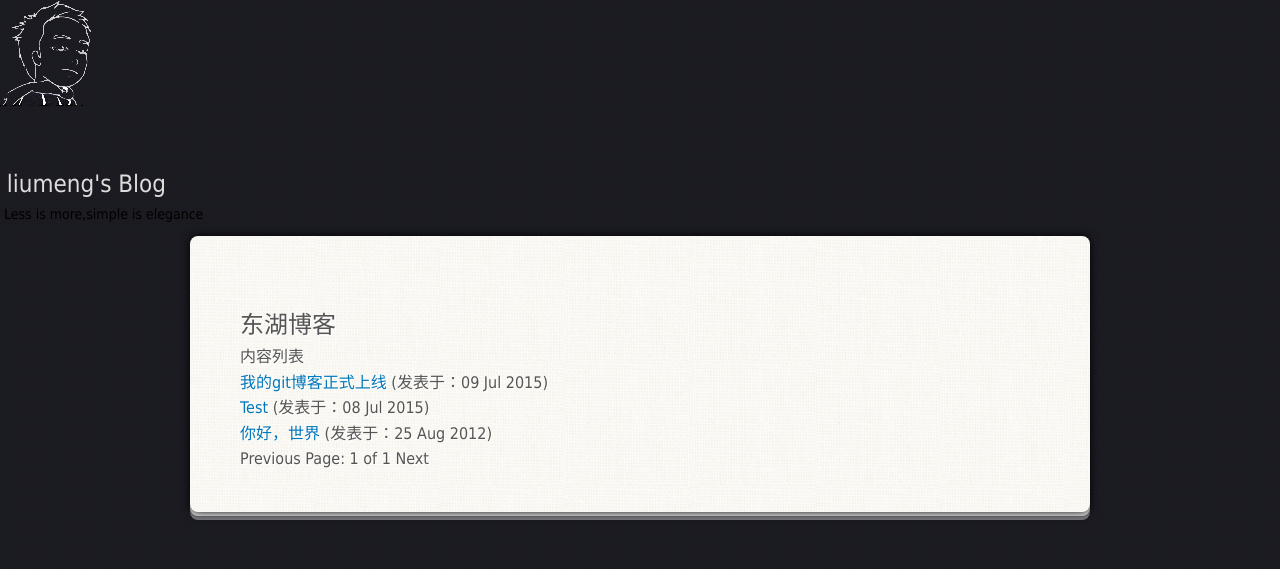
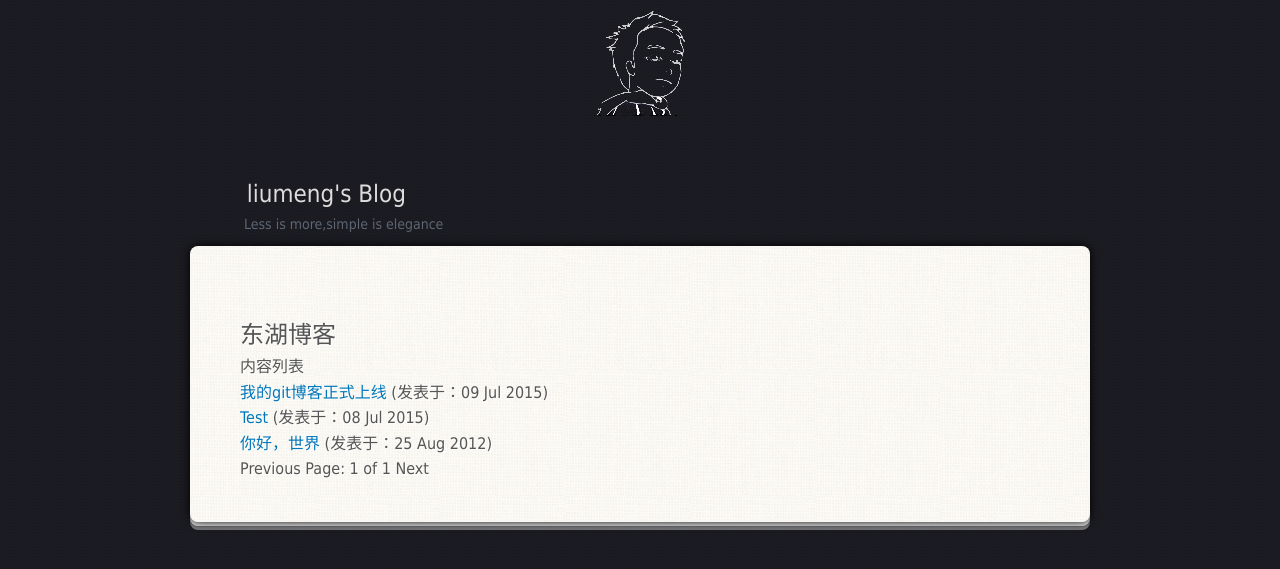
Before and after one commit to lmto2/blog, a Jekyll site: the page built from index.html, in a window 1280 px wide. Shown: the top 569 px of the page. Built offline with Jekyll 4.4.1, drawn with Linux system fonts in a browser that asks for light colours; the list of posts is cut into pages by our own code.

```diff
--- a/custom/css/screen.css
+++ b/custom/css/screen.css
@@ -12,6 +12,7 @@
 #wrap{background:#fcfbf7 url(/blog/custom/photos/mainbg.jpg) repeat; border-radius:8px; box-shadow:0 0 10px rgba(0,0,0,1),0 4px 0 rgba(255,255,255,.8),0 5px 0 rgba(100,100,100,.4),0 8px 0 rgba(255,255,255,0.4),inset 0 0 1px rgba(255,255,255,1); width:800px; margin:30px auto; padding:40px 50px;margin-top: 10px;}
 #content {overflow:hidden; color:#555; text-shadow:1px 1px #fff; margin-top:30px; clear:both;}
 
+#header {color:#5d6673;text-align: center;width: 800px;margin:10px auto;}
 #logo {text-align: left;}
 #logo a {color:#ddd;}
 #sublogo {text-align: left;}
```
